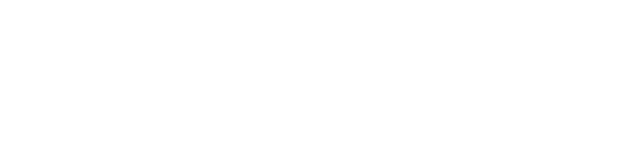
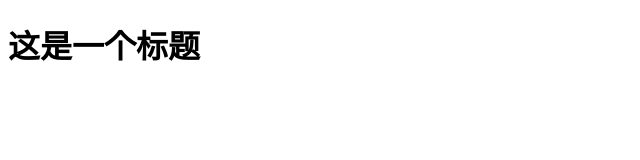
Before and after one commit to Jonight1015/abc, a plain HTML site: page index.html in a window 1280 px wide. Shown: the whole page, without its empty margins (0-640 px from the left). Drawn offline with Linux system fonts and the light colour scheme.

Commit message:
提交了多个文件

```diff
--- a/index.html
+++ b/index.html
@@ -8,6 +8,7 @@
     <script></script>
   </head>
   <body>
+    <h1>这是一个标题</h1>
     <script></script>
   </body>
 </html>
```
Also changed, not shown: oppo.html (+1 -0 lines), real.html (+1 -0 lines).
